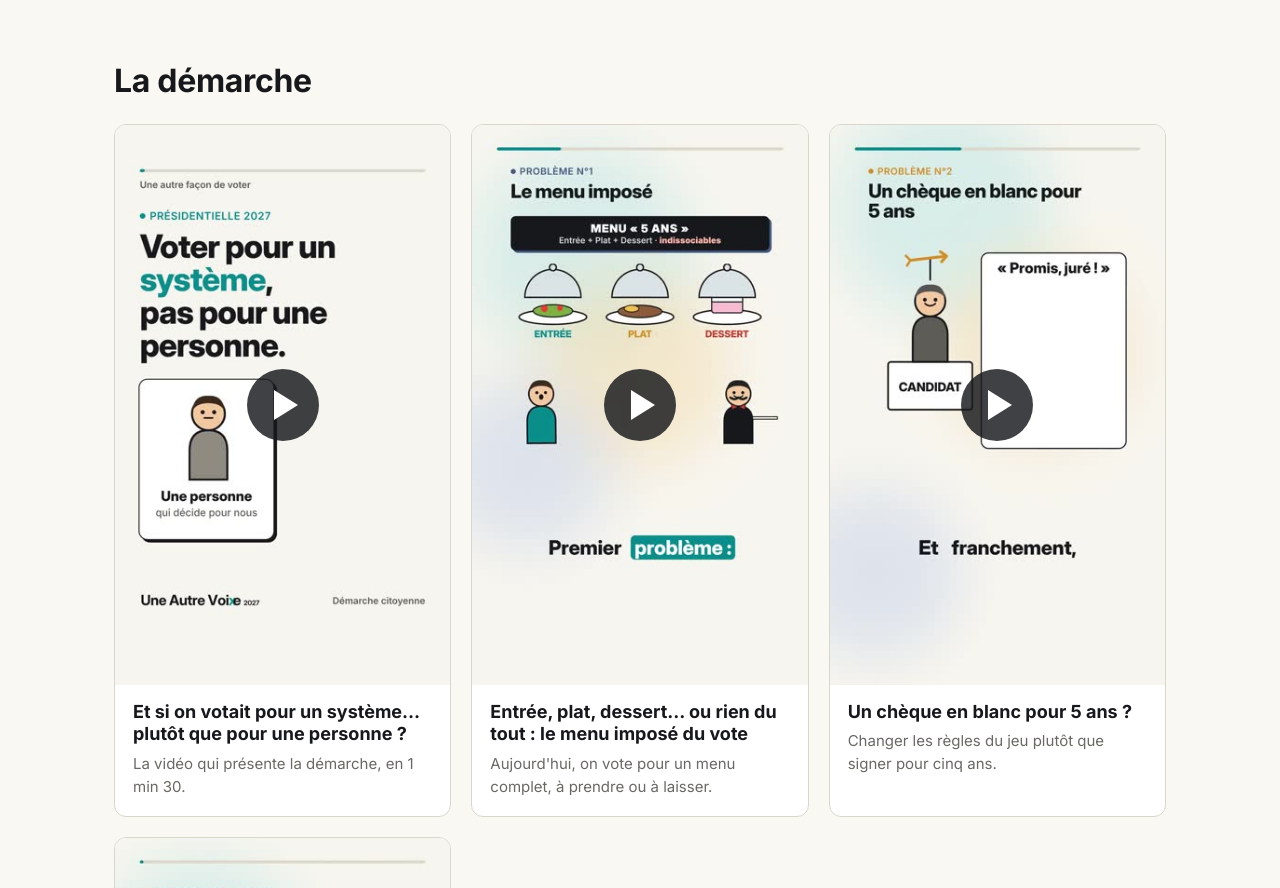
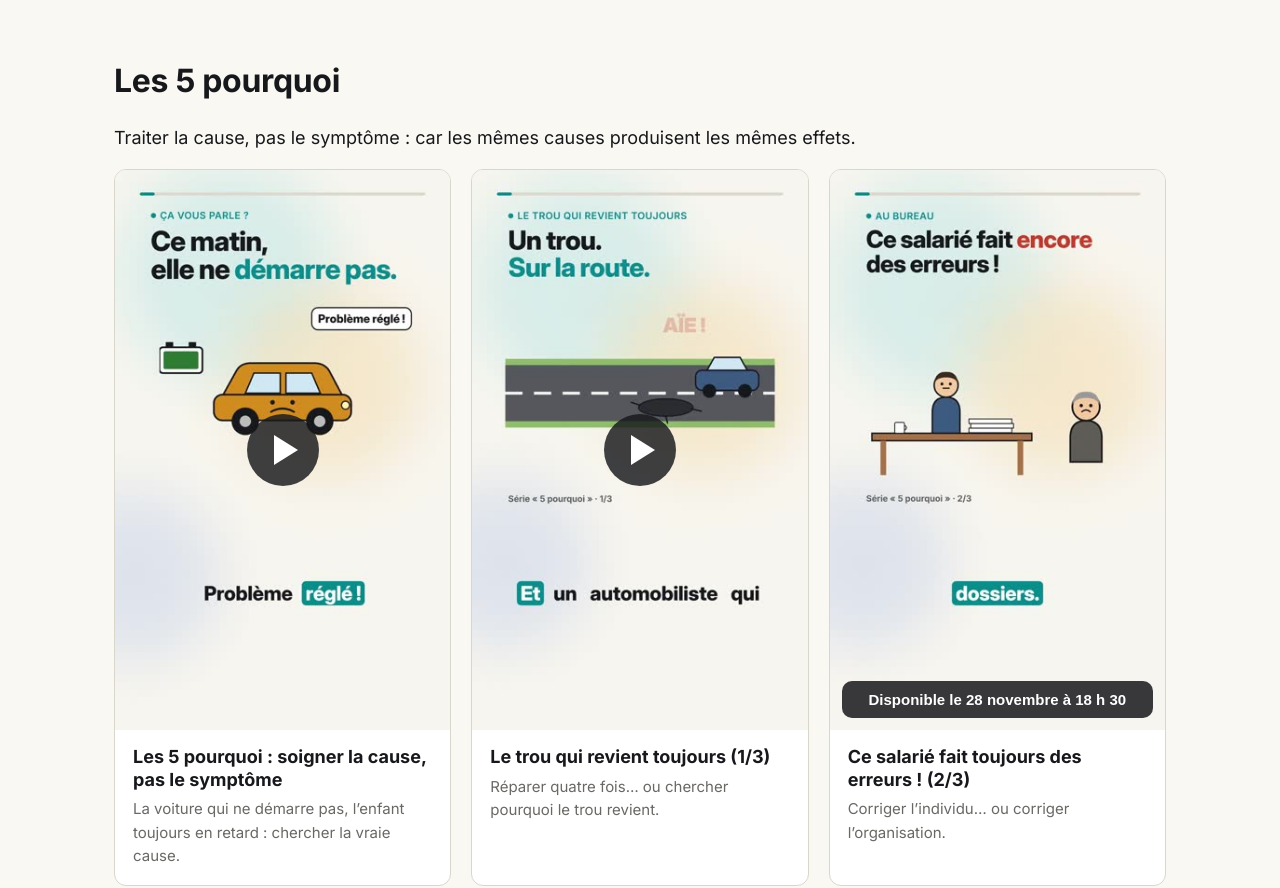
Before and after one commit to uneautrevoix2027/uneautrevoix2027.github.io, a plain HTML site: page videos.html in a window 1280 px wide. Shown: the part 420-1308 px from the top of the page. Drawn offline with Linux system fonts and the light colour scheme.

Commit message:
Vidéos : série « Les 5 pourquoi » sur la page Les vidéos

```diff
--- a/videos.html
+++ b/videos.html
@@ -131,6 +131,15 @@ ol.plain{padding-left:22px}ol.plain li{margin-bottom:6px}
 <div class="reseaux"><a class="btn btn-primary" href="https://www.youtube.com/@uneautrevoix2027">Suivre sur YouTube</a><a class="btn btn-secondary" href="https://www.tiktok.com/@uneautrevoix2027">Suivre sur TikTok</a></div>
 </div>
 <section><div class="wrap">
+<h2>Les 5 pourquoi</h2>
+<p>Traiter la cause, pas le symptôme : car les mêmes causes produisent les mêmes effets.</p>
+<div class="vgrid"><article class="vcard"><button class="vplay" type="button" data-yt="ntX6gaK_lQ8" data-date="2026-11-27T19:00:00+01:00" aria-label="Lire la vidéo : Les 5 pourquoi : soigner la cause, pas le symptôme"><img src="/videos/5-pourquoi.jpg" alt="" loading="lazy" width="360" height="640"><span class="pl"></span></button>
+<div class="vbody"><h3>Les 5 pourquoi : soigner la cause, pas le symptôme</h3><p>La voiture qui ne démarre pas, l’enfant toujours en retard : chercher la vraie cause.</p></div></article><article class="vcard"><button class="vplay" type="button" data-yt="t1cwzoXeodA" data-date="2026-11-27T19:00:00+01:00" aria-label="Lire la vidéo : Le trou qui revient toujours (1/3)"><img src="/videos/serie-nid-de-poule.jpg" alt="" loading="lazy" width="360" height="640"><span class="pl"></span></button>
+<div class="vbody"><h3>Le trou qui revient toujours (1/3)</h3><p>Réparer quatre fois… ou chercher pourquoi le trou revient.</p></div></article><article class="vcard"><button class="vplay" type="button" data-yt="VfdT1aateRA" data-date="2026-11-28T18:30:00+01:00" aria-label="Lire la vidéo : Ce salarié fait toujours des erreurs ! (2/3)"><img src="/videos/serie-salarie.jpg" alt="" loading="lazy" width="360" height="640"><span class="pl"></span></button>
+<div class="vbody"><h3>Ce salarié fait toujours des erreurs ! (2/3)</h3><p>Corriger l’individu… ou corriger l’organisation.</p></div></article><article class="vcard"><button class="vplay" type="button" data-yt="NHE4Ep8Azuc" data-date="2026-11-29T18:30:00+01:00" aria-label="Lire la vidéo : Pourquoi les trains sont-ils toujours en retard ? (3/3)"><img src="/videos/serie-trains.jpg" alt="" loading="lazy" width="360" height="640"><span class="pl"></span></button>
+<div class="vbody"><h3>Pourquoi les trains sont-ils toujours en retard ? (3/3)</h3><p>Gérer les conséquences n’est pas résoudre le problème.</p></div></article></div>
+</div></section>
+<section><div class="wrap">
 <h2>La démarche</h2>
 <div class="vgrid"><article class="vcard"><button class="vplay" type="button" data-yt="n0tdnphbbHU" data-date="2026-11-26T00:00:00+01:00" aria-label="Lire la vidéo : Et si on votait pour un système… plutôt que pour une personne ?"><img src="/videos/voter-pour-un-systeme.jpg" alt="" loading="lazy" width="360" height="640"><span class="pl"></span></button>
 <div class="vbody"><h3>Et si on votait pour un système… plutôt que pour une personne ?</h3><p>La vidéo qui présente la démarche, en 1 min 30.</p></div></article><article class="vcard"><button class="vplay" type="button" data-yt="VzCw7uepGJI" data-date="2026-11-26T00:00:00+01:00" aria-label="Lire la vidéo : Entrée, plat, dessert… ou rien du tout : le menu imposé du vote"><img src="/videos/extrait-menu-impose.jpg" alt="" loading="lazy" width="360" height="640"><span class="pl"></span></button>
```
